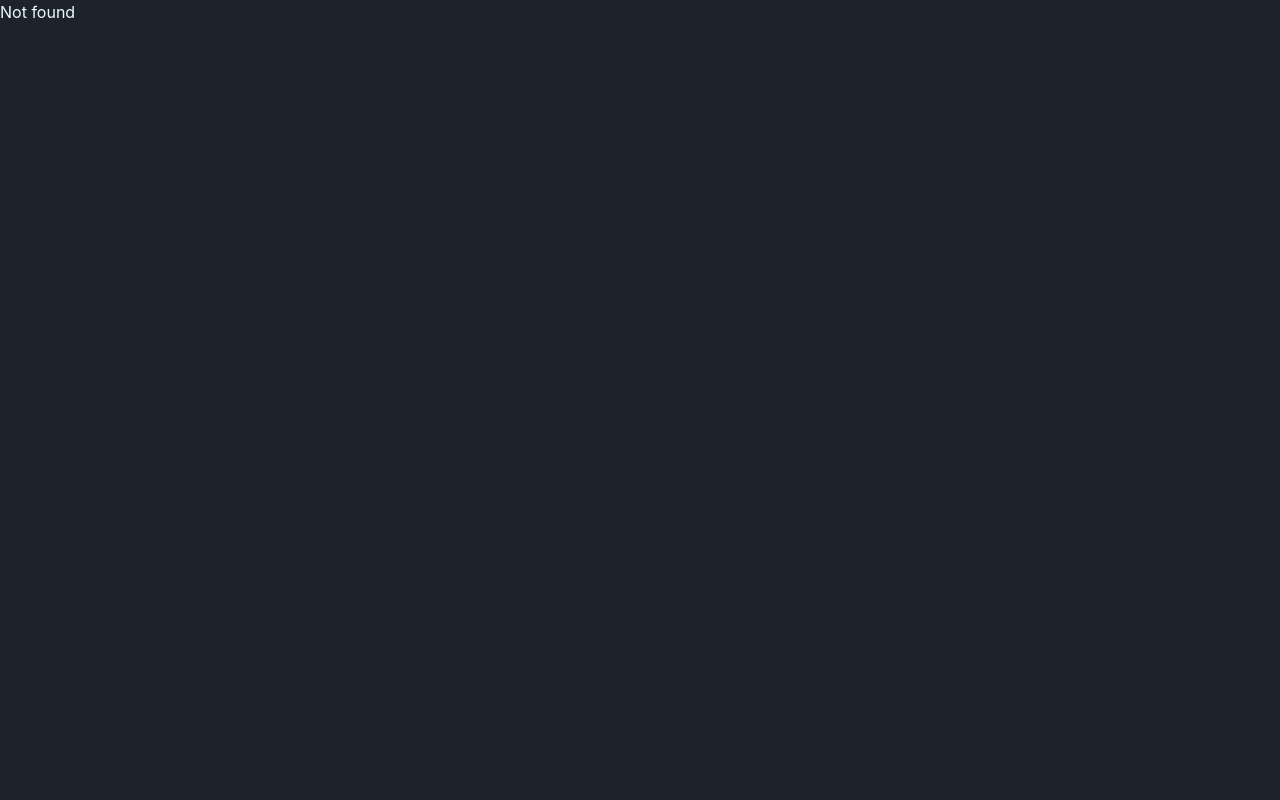
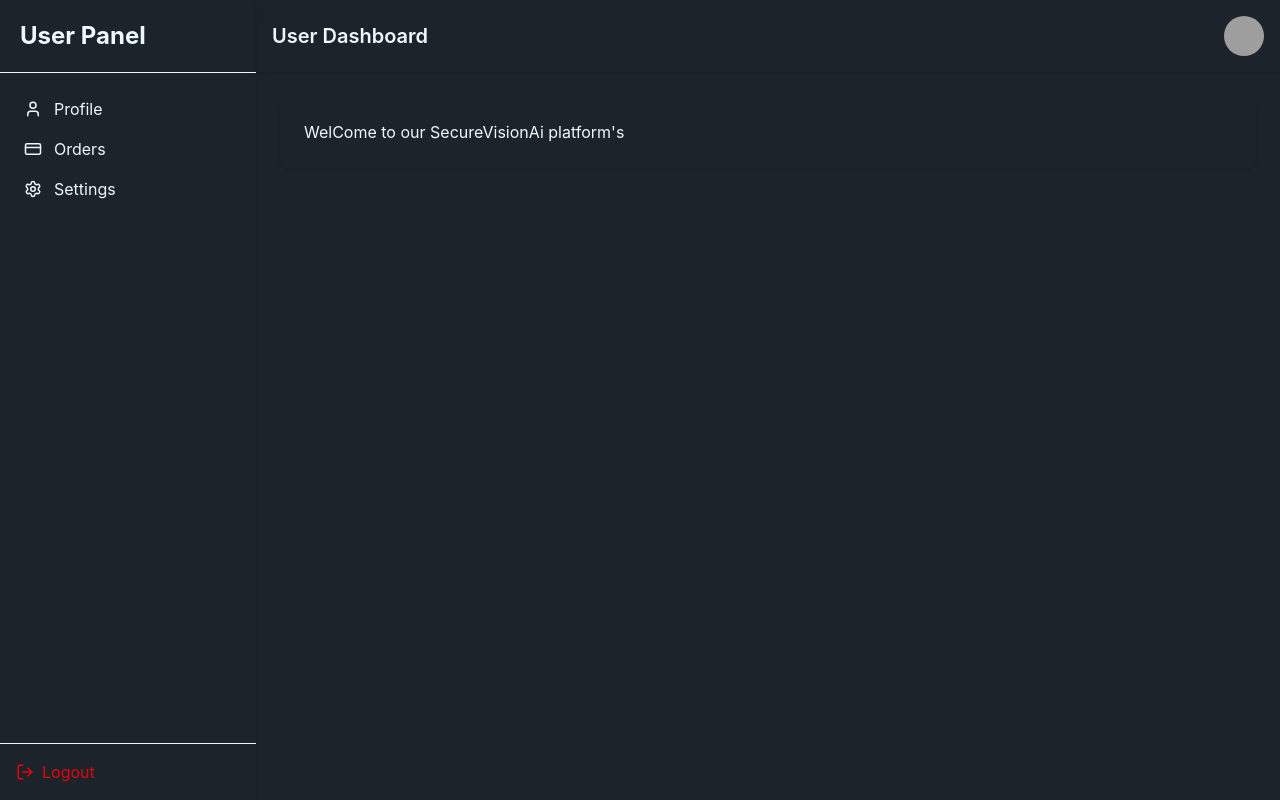
Before and after one commit to Atiar-Rahman/SecureVisionAiFrontend, a React (Vite) app: page /dashboard in a window 1280 px wide. Before the commit this address had no page. Built offline with nearby package versions, Linux system fonts and the light colour scheme; grey boxes are pictures that could not be loaded.

Commit message:
dashboard setup

```diff
--- a/package.json
+++ b/package.json
@@ -12,6 +12,7 @@
   "dependencies": {
     "@tailwindcss/vite": "^4.2.1",
     "framer-motion": "^12.36.0",
+    "lucide-react": "^0.577.0",
     "react": "^19.2.4",
     "react-dom": "^19.2.4",
     "react-icons": "^5.6.0",
--- /dev/null
+++ b/src/layouts/DashboardLayout.jsx
@@ -0,0 +1,82 @@
+import React from 'react';
+import { useState } from "react";
+import { Outlet } from "react-router-dom";
+import { Menu, X, LogOut } from "lucide-react";
+import MenuItems from '../routes/MenuItems';
+
+
+const DashboardLayout = () =>  {
+    const [isOpen, setIsOpen] = useState(false);
+
+    return (
+        <div className="flex h-screen overflow-hidden">
+
+            {/* Overlay for Mobile */}
+            {isOpen && (
+                <div
+                    className="fixed inset-0 bg-black/40 z-40 md:hidden"
+                    onClick={() => setIsOpen(false)}
+                />
+            )}
+
+            {/* Sidebar */}
+            <aside
+                className={`
+          fixed md:static top-0 left-0 h-screen w-64 shadow-lg z-50
+          transform transition-transform duration-300 flex flex-col
+          ${isOpen ? "translate-x-0" : "-translate-x-full"} md:translate-x-0
+        `}
+            >
+                {/* Sidebar Header */}
+                <div className="p-5 text-2xl font-bold border-b flex justify-between items-center">
+                    User Panel
+                    <button className="md:hidden" onClick={() => setIsOpen(false)}>
+                        <X />
+                    </button>
+                </div>
+
+                {/* Menu */}
+                <nav className="flex-1 p-4 space-y-2 overflow-y-auto">
+                    <MenuItems/>
+                </nav>
+
+                {/* Sidebar Bottom */}
+                <div className="p-4 border-t">
+                    <button className="w-full flex items-center gap-2 text-red-600 hover:text-red-800">
+                        <LogOut size={18} />
+                        Logout
+                    </button>
+                </div>
+            </aside>
+
+            {/* Main Content */}
+            <div className="flex-1 flex flex-col w-full">
+
+                {/* Navbar */}
+                <header className="shadow p-4 flex items-center justify-between">
+                    <button
+                        className="md:hidden mr-4"
+                        onClick={() => setIsOpen(true)}
+                    >
+                        <Menu />
+                    </button>
+                    <h1 className="text-xl font-semibold">User Dashboard</h1>
+                    <img
+                        src="https://i.pravatar.cc/40"
+                        alt="user"
+                        className="w-10 h-10 rounded-full"
+                    />
+                </header>
+
+                {/* Scrollable Content */}
+                <main className="flex-1 overflow-y-auto p-6">
+                    <div className="p-6 rounded-lg shadow">
+                        <Outlet />
+                    </div>
+                </main>
+            </div>
+        </div>
+    );
+};
+
+export default DashboardLayout;
--- /dev/null
+++ b/src/pages/dashboard/WelCome.jsx
@@ -0,0 +1,11 @@
+import React from 'react';
+
+const WelCome = () => {
+    return (
+        <div>
+            <h1>WelCome to our SecureVisionAi platform's</h1>
+        </div>
+    );
+};
+
+export default WelCome;
--- /dev/null
+++ b/src/routes/MenuItems.jsx
@@ -0,0 +1,45 @@
+
+import { NavLink } from "react-router-dom";
+import { User, Settings, CreditCard } from "lucide-react";
+
+
+const MenuItems = () => {
+    return (
+        <div>
+            <NavLink
+                to="/user"
+                className={({ isActive }) =>
+                    `flex items-center gap-3 p-2 rounded hover:bg-gray-500 transition ${isActive ? "bg-gray-300 font-semibold" : ""
+                    }`
+                }
+            >
+                <User size={18} />
+                Profile
+            </NavLink>
+
+            <NavLink
+                to="/user/orders"
+                className={({ isActive }) =>
+                    `flex items-center gap-3 p-2 rounded hover:bg-gray-500 transition ${isActive ? "bg-gray-300 font-semibold" : ""
+                    }`
+                }
+            >
+                <CreditCard size={18} />
+                Orders
+            </NavLink>
+
+            <NavLink
+                to="/user/settings"
+                className={({ isActive }) =>
+                    `flex items-center gap-3 p-2 rounded hover:bg-gray-500 transition ${isActive ? "bg-gray-300 font-semibold" : ""
+                    }`
+                }
+            >
+                <Settings size={18} />
+                Settings
+            </NavLink>
+        </div>
+    );
+};
+
+export default MenuItems;
--- a/src/routes/router.jsx
+++ b/src/routes/router.jsx
@@ -6,6 +6,8 @@ import Register from '../pages/auth/Register';
 import SignIn from '../pages/auth/SignIn';
 import NotFound from '../pages/Error&loading/NotFound';
 import Contact from '../pages/Contact/Contact';
+import DashboardLayout from '../layouts/DashboardLayout';
+import WelCome from '../pages/dashboard/WelCome';
 
 const router = createBrowserRouter([
     {
@@ -30,7 +32,18 @@ const router = createBrowserRouter([
                 element:<SignIn/>
             }
         ]
-    }
+    },
+    {
+        path: 'dashboard',
+        element: <DashboardLayout/>,
+        errorElement: <NotFound/>,
+        children: [
+            {
+                path: '',
+                element: <WelCome/>
+            },
+        ]
+    },
 ])
 
 export default router;
```
Also changed, not shown: 1 other file (tests, documents, lock files or other folders).
